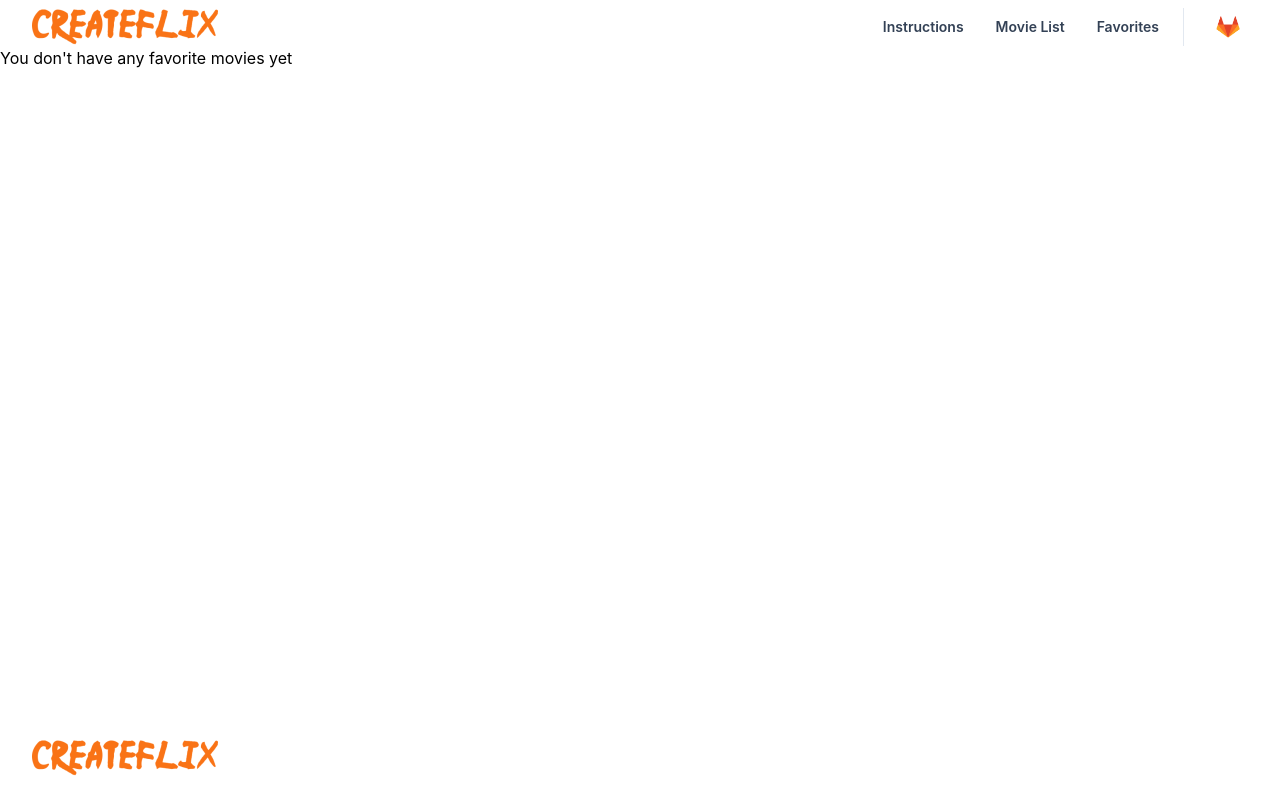
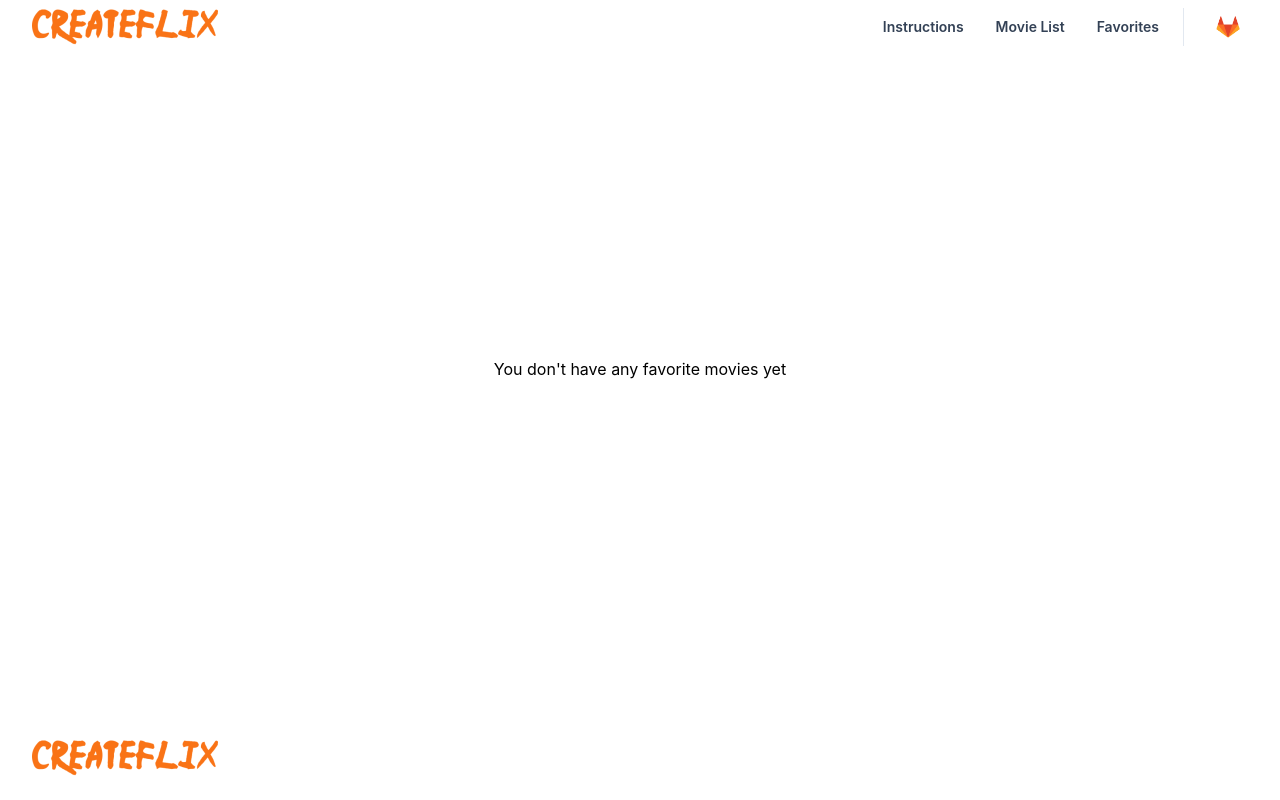
Before and after one commit to karolryska/createflix-develop, a React (Create React App) app: page /favorites in a window 1280 px wide. Built offline with nearby package versions, Linux system fonts and the light colour scheme.

Commit message:
center text

```diff
--- a/src/elements/containers/App.tsx
+++ b/src/elements/containers/App.tsx
@@ -11,7 +11,7 @@ function App() {
         <Router>
             <div className={['min-h-screen', 'flex', 'flex-col'].join(' ')}>
                 <AppHeader />
-                <main className={['grow'].join(' ')}>
+                <main className={['flex', 'grow'].join(' ')}>
                     <Routes>
                         <Route path='/movie-list' element={<MoviesList />} />
                         <Route path='/favorites' element={<Favorites />} />
--- a/src/scenes/favorites/Favorites.tsx
+++ b/src/scenes/favorites/Favorites.tsx
@@ -11,7 +11,7 @@ function Favorites() {
     return favorites.length ? (
         <MoviesList data={favorites} />
     ) : (
-        <span>You don't have any favorite movies yet</span>
+        <span className={['m-auto'].join(' ')}>You don't have any favorite movies yet</span>
     );
 }
 
--- a/src/scenes/movie-list/MoviesList.tsx
+++ b/src/scenes/movie-list/MoviesList.tsx
@@ -28,7 +28,7 @@ function Movies() {
 
     return (
         <>
-            {isLoading && <span>Loading...</span>}
+            {isLoading && <span className={['m-auto'].join(' ')}>Loading...</span>}
             {!!movies?.length && !isLoading && (
                 <MoviesList
                     data={movies.map((item) => {
```
